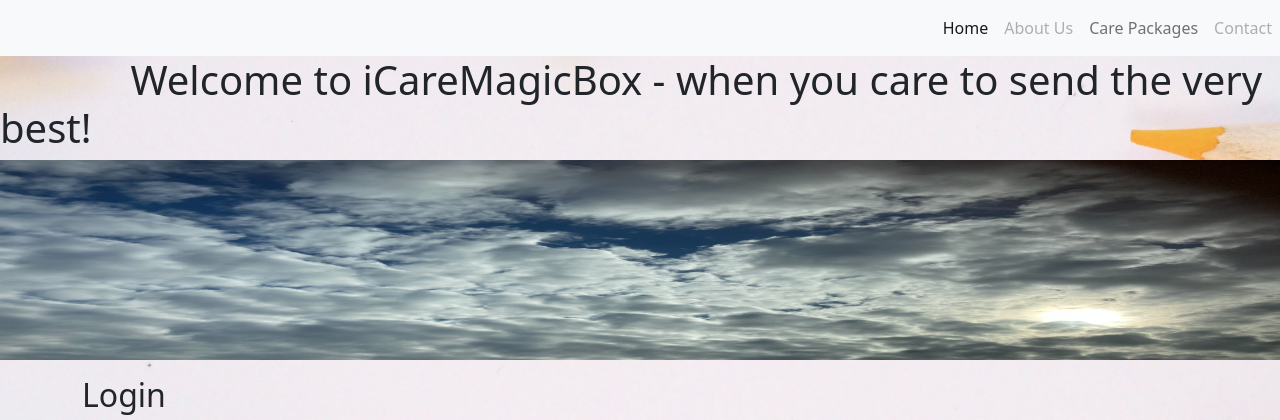
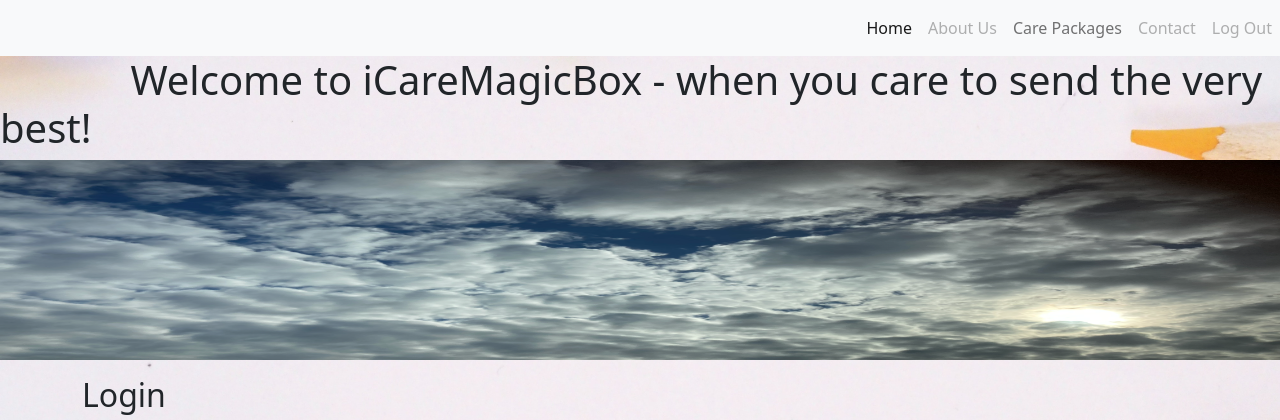
Before and after one commit to SandyC1000/iCareMagicBox, a Flask app: page / in a window 1280 px wide. Shown: the top 420 px of the page. Run offline with Flask 2, Linux system fonts and the light colour scheme.

Commit message:
Finalize ui

```diff
--- a/static/js/userRegistration.js
+++ b/static/js/userRegistration.js
@@ -1,5 +1,6 @@
 // alert('= ajax js =  is connected !! <<<<<<<');
 "use strict";
+// setTimeout(function() {$('.alert-box').remove();}, 20000);
 const userButton = document.querySelector("#show-user-form");
 const userForm = "#create-user"
 const user_form = document.getElementById("create-user");
--- a/templates/homepage.html
+++ b/templates/homepage.html
@@ -11,6 +11,7 @@
       <a class="nav-item nav-link disabled" href="#">About Us</a>
       <a class="nav-item nav-link" href="/packages">Care Packages</a>
       <a class="nav-item nav-link disabled" href="#">Contact</a>
+      <a class="nav-item nav-link disabled" href="#">Log Out</a>
     </div>
   </div>
 </nav>
```
